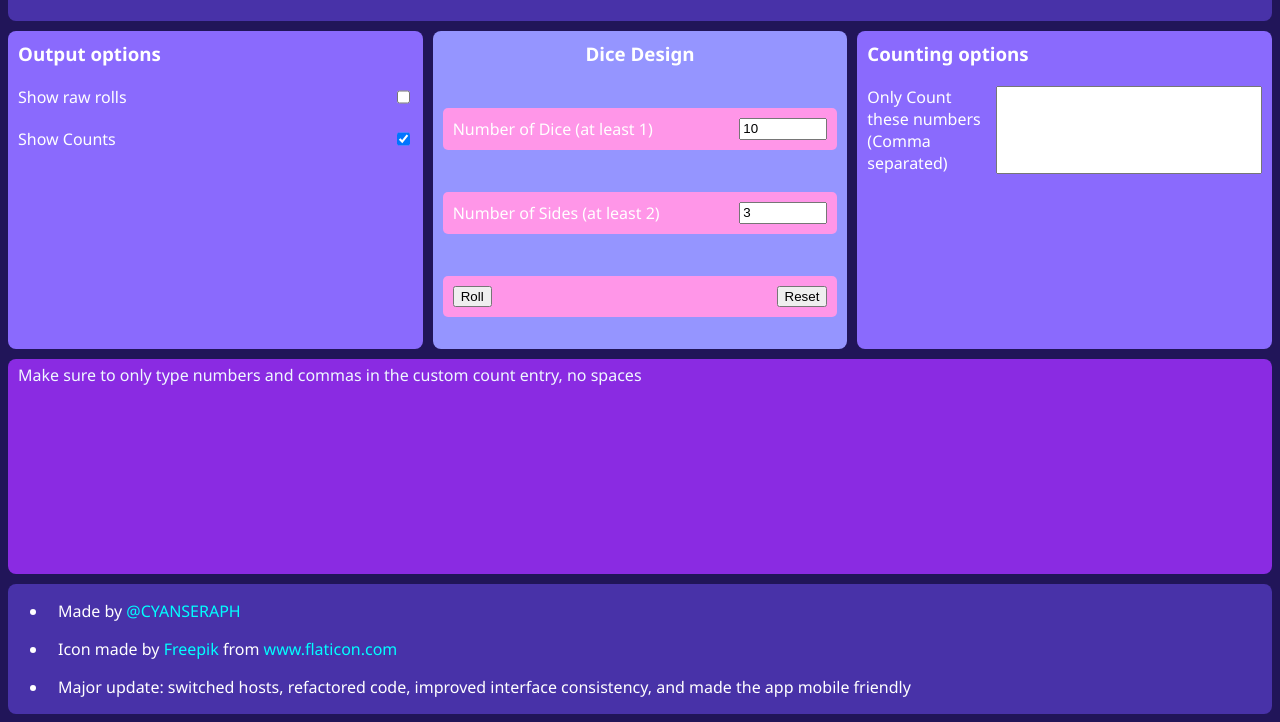
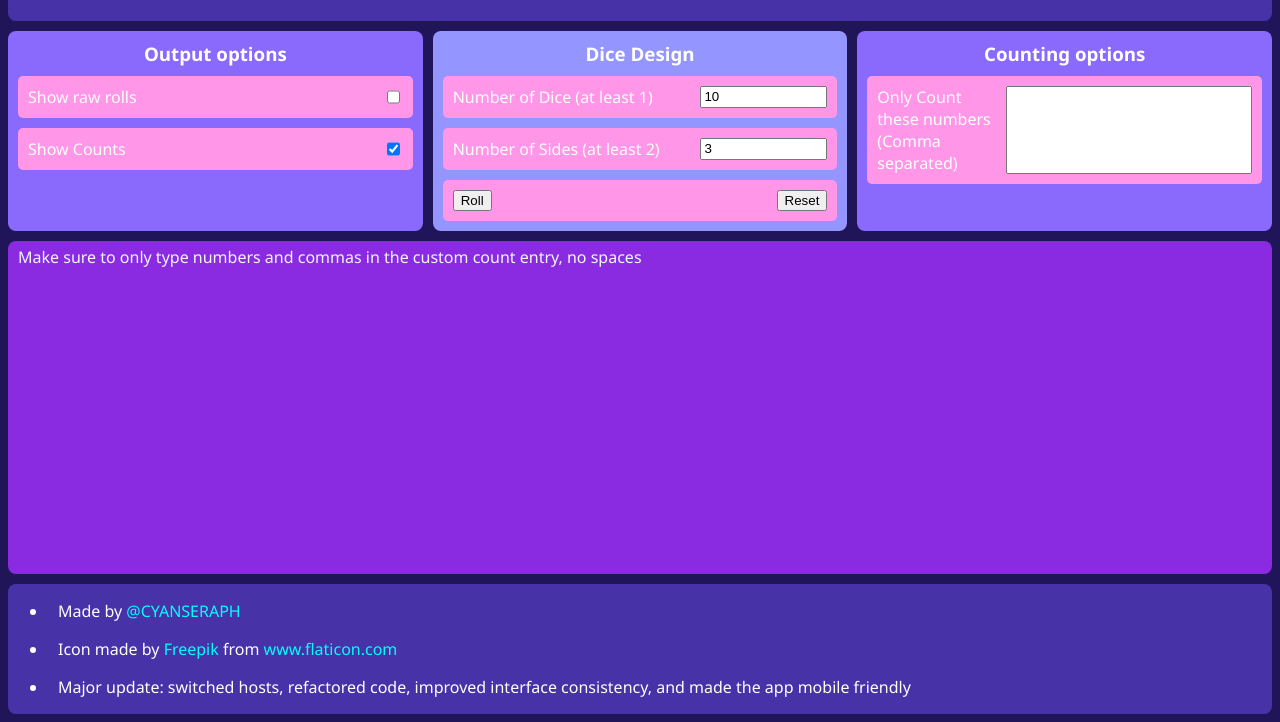
Before and after one commit to 2004seraph/polyDice, a website: page index.html in a window 1280 px wide. Shown: the part 78-800 px from the top of the page. Drawn offline with Linux system fonts and the light colour scheme.

Commit message:
Made interface consistent (mainly form groups of label-inputs)

```diff
--- a/index.html
+++ b/index.html
@@ -44,11 +44,11 @@
 	        <h3>Output options</h3>
 
 			<div class="form-group">
-	          	<label class="form-group-label" for="Raw">Show raw rolls</label>
+	          	<label class="form-group-label-small" for="Raw">Show raw rolls</label>
 				<input type="checkbox" id="Raw" name="Raw" value="Raw"/>
 			</div>
 			<div class="form-group ">
-	          	<label class="form-group-label" for="Count">Show Counts</label>
+	          	<label class="form-group-label-small" for="Count">Show Counts</label>
 	          	<input type="checkbox" id="Count" name="Count" value="Count" checked="true"/>
 			</div>
 
@@ -56,40 +56,30 @@
 	      </div>
 
 	      <form class="optionsbox" id="dicedesign">
-	        <h3 style="text-align: center;">Dice Design</h3>
-	        <br>
+	        <h3>Dice Design</h3>
 
 	        <div class="form-group">
-	          <label class="form-group-label" for="Amount">Number of Dice (at least 1)</label>
-	          <input id="Amount" name="Amount" type="number" min="1" max="100000" maxlength="5" value="10"/>
+	          <label class="form-group-label-big" for="Amount">Number of Dice (at least 1)</label>
+	          <input class="form-group-input-small" id="Amount" name="Amount" type="number" min="1" max="100000" maxlength="5" value="10"/>
 	        </div>
 
-	        <br>
-
 	        <div class="form-group">
-	          <label class="form-group-label" for="Sides">Number of Sides (at least 2)</label>
-	          <input id="Sides" name="Sides" type="number" min="2" max="100000" maxlength="5" value="3"/>
+	          <label class="form-group-label-big" for="Sides">Number of Sides (at least 2)</label>
+	          <input class="form-group-input-small" id="Sides" name="Sides" type="number" min="2" max="100000" maxlength="5" value="3"/>
 	        </div>
 
-	        <br>
-
-	        <div class="form-group" id="row3">
+	        <div class="form-group" id="dicedesign-buttons">
 	          <input type="button" onclick="userRoll()" value="Roll"/>
-
-	          <!--presets -->
-
 	          <input id="formReset" type="reset"/>
 	        </div>
-
-	        <br>
 	      </form>
 
 	      <div class="optionsbox">
 	        <h3>Counting options</h3>
 
 			<div class="form-group">
-			    <label class="form-group-label" for="customcount">Only Count these numbers (Comma separated)</label>
-	        	<input class="form-group-input" name="customcount" id="customCount"/>
+			    <label class="form-group-label-small" for="customcount">Only Count these numbers (Comma separated)</label>
+	        	<input class="form-group-input-big" name="customcount" id="customCount"/>
 			</div>
 	      </div>
 
--- a/style.css
+++ b/style.css
@@ -39,10 +39,14 @@ p {
 }
 h3 {
   	margin: 10px;
+	text-align: center;
 }
 
 
 .optionsbox {
+  	display: flex;
+  	flex-direction: column;
+
   	color: white;
   	border-radius: 8px;
   	background-color: rgb(138, 106, 253);
@@ -54,12 +58,33 @@ h3 {
 	display: flex;
 	flex-wrap: wrap;
 	padding: 10px;
+
+	gap: 10px;
+
+/* 	flex: 1; */
+  	background-color: rgb(255, 150, 232);
+
+  	margin: 10px;
+	margin-top: 0px;
+
+  	justify-content: space-between;
+
+  	border-radius: 5px;
+
+  	color: white;
 }
-.form-group-input {
+.form-group-input-big {
 	flex: 2;
 }
-.form-group-label {
+.form-group-label-small {
 	flex: 1;
+}
+
+.form-group-input-small {
+	flex: 1;
+}
+.form-group-label-big {
+	flex: 2;
 }
 
 #appcontainer {
@@ -91,9 +116,6 @@ h3 {
 }
 
 #dicedesign {
-  	display: flex;
-
-  	flex-direction: column;
 
   	background: rgb(149, 149, 255);
 
@@ -103,24 +125,12 @@ h3 {
 
 }
 
-#dicedesign > div {
-  	flex: 1;
-  	background-color: rgb(255, 150, 232);
-
-  	margin: 10px;
-
-  	justify-content: space-between;
-
-  	border-radius: 5px;
-
-  	color: white;
+#dicedesign-buttons {
+/*   	justify-content: space-between; */
 }
 
 .designrow {
   	display: flex;
-}
-#row3 {
-  	justify-content: space-evenly;
 }
 
 #outputBox {
```
